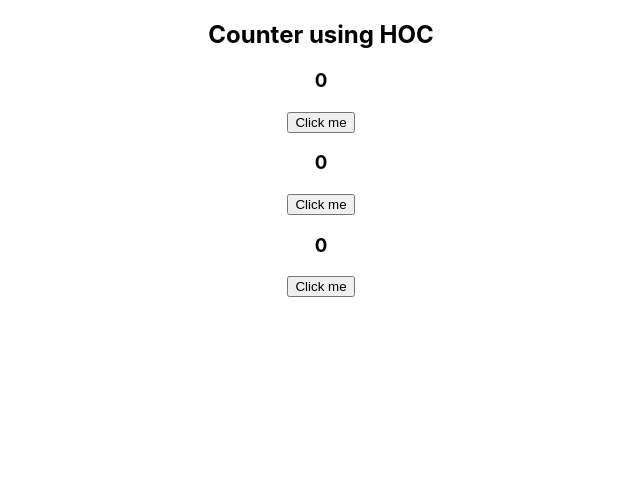
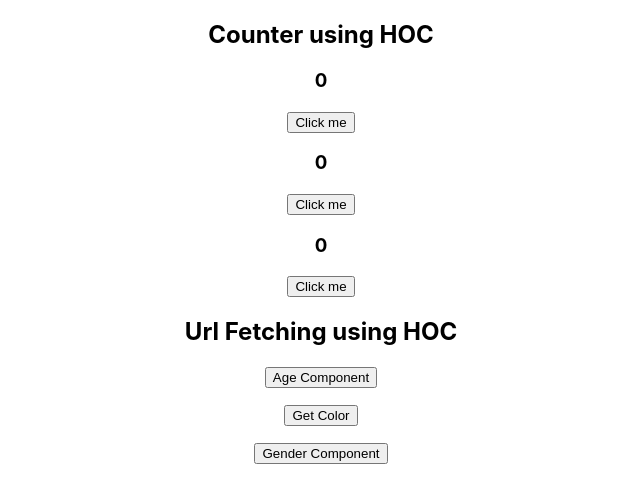
Before and after one commit to anshikachaurasiya-cedcoss/React, a React (Create React App) app: page / in a window 1280 px wide. Shown: the top 502 px of the page, without its empty margins (319-959 px from the left). Built offline with nearby package versions, Linux system fonts and the light colour scheme.

Commit message:
fetch api using hoc

```diff
--- a/package.json
+++ b/package.json
@@ -8,6 +8,7 @@
     "@testing-library/user-event": "^13.5.0",
     "react": "^18.2.0",
     "react-dom": "^18.2.0",
+    "react-router-dom": "^6.4.3",
     "react-scripts": "5.0.1",
     "web-vitals": "^2.1.4"
   },
--- a/src/App.css
+++ b/src/App.css
@@ -2,6 +2,11 @@
   text-align: center;
 }
 
-/* table{
+table{
   margin: auto;
-} */
+  width:70%;
+}
+table,tr,td,th{
+  border: 1px solid black;
+  border-collapse: collapse;
+}
--- a/src/App.js
+++ b/src/App.js
@@ -2,6 +2,11 @@ import './App.css';
 import Count1Comp from './Components/Counter1Component';
 import Count2Comp from './Components/Counter2Component';
 import CountComp from './Components/CounterComponent';
+
+import AgeComp from './UrlComponents/AgeComponent';
+import ColorComp from './UrlComponents/ColorComponent';
+import GenderComp from './UrlComponents/GenderComponent';
+
 
 function App() {
   return (
@@ -10,6 +15,10 @@ function App() {
       <CountComp/>
       <Count1Comp/>
       <Count2Comp/>
+      <h2>Url Fetching using HOC</h2>
+      <AgeComp/>
+      <ColorComp/>
+      <GenderComp/>
     </div>
   );
 }
--- /dev/null
+++ b/src/HOC2.js
@@ -0,0 +1,22 @@
+
+import React, { useState } from 'react'
+
+const HOC2 = (Component,url) => {
+
+    const UrlFunction=()=>{
+        var[urL,setUrL]=useState('')
+        const btn2Handler=()=>{
+            fetch(url)
+            .then(res=>res.json())
+            .then(data=>{
+                console.log(data)
+                setUrL(data.users)
+            })
+        }
+        return <Component urL={urL} btn2Handler={btn2Handler}/>
+    }
+
+  return UrlFunction
+}
+
+export default HOC2
--- a/src/TableComponent.js
+++ b/src/TableComponent.js
@@ -3,18 +3,18 @@ import React from 'react'
 const TableComponent = (props) => {
   return (
     <div>
+        {props.urL.length!==0?
         <table>
             <tr>
                 <th>ID</th><th>NAME</th><th>AGE</th><th>HAIR COLOR</th><th>GENDER</th>
             </tr>
-            {props.urL.length!==0?
-            props.urL.map((item)=>{
+            {props.urL.map((item)=>{
                 return(
                     <tr><td>{item.id}</td><td>{item.firstName}</td><td>{item.age}</td><td>{item.hair.color}</td><td>{item.gender}</td></tr>
                 )
-            }):
+            })}</table>:
             <p></p>}
-        </table>
+
     </div>
   )
 }
--- /dev/null
+++ b/src/UrlComponents/AgeComponent.js
@@ -0,0 +1,16 @@
+import React from 'react'
+import HOC2 from '../HOC2'
+import TableComponent from '../TableComponent'
+
+const AgeComponent = ({urL,btn2Handler}) => {
+    return (
+    <div>
+        <button onClick={btn2Handler}>Age Component</button>
+        <TableComponent urL={urL}/>
+    </div>
+    )
+}
+
+const AgeComp=HOC2(AgeComponent,'https://dummyjson.com/users/filter?key=age&value=30')
+
+export default AgeComp
--- /dev/null
+++ b/src/UrlComponents/ColorComponent.js
@@ -0,0 +1,17 @@
+
+import React from 'react'
+import HOC2 from '../HOC2'
+import TableComponent from '../TableComponent'
+
+const ColorComponent = ({urL,btn2Handler}) => {
+  return (
+  <div>
+    <button onClick={btn2Handler}>Get Color</button>
+    <TableComponent urL={urL}/>
+  </div>
+  )
+}
+
+const ColorComp=HOC2(ColorComponent,'https://dummyjson.com/users/filter?key=hair.color&value=Black')
+
+export default ColorComp
--- /dev/null
+++ b/src/UrlComponents/GenderComponent.js
@@ -0,0 +1,16 @@
+import React from 'react'
+import HOC2 from '../HOC2'
+import TableComponent from '../TableComponent'
+
+const GenderComponent = ({urL,btn2Handler}) => {
+  return (
+    <div>
+        <button onClick={btn2Handler}>Gender Component</button>
+        <TableComponent urL={urL}/>
+    </div>
+  )
+}
+
+const GenderComp=HOC2(GenderComponent,'https://dummyjson.com/users/filter?key=gender&value=male')
+
+export default GenderComp
```
Also changed, not shown: 1 other file (tests, documents, lock files or other folders).
